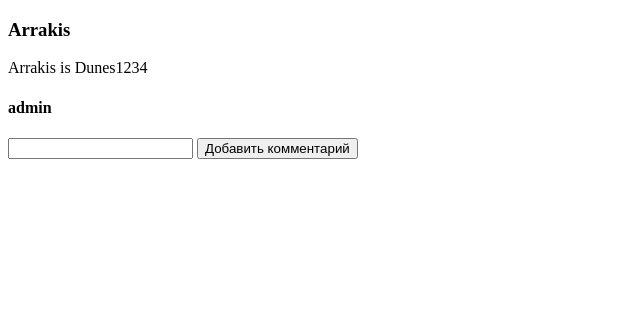
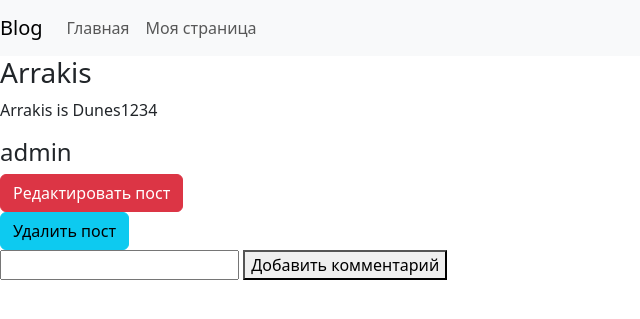
Before and after one commit to MansurAzimov/Arrakis-Network, a Django app: page /1 in a window 1280 px wide. Shown: the top 319 px of the page, without its empty margins (0-640 px from the left). Run offline with Django 4.2, Linux system fonts and the light colour scheme; a user stored in the database is signed in; data comes from the database, SQL or seed files in the repository; both versions use the stored data as it was after the commit.

Commit message:
add  post update/delete and navbar

```diff
--- a/posts/models.py
+++ b/posts/models.py
@@ -8,6 +8,9 @@ class Post (models.Model):
 
     def __str__(self) -> str:
         return self.title
+
+    def get_absolute_url(self):
+        return f'/{self.id}'
 
     class Meta:
         verbose_name = 'Пост'
--- a/posts/urls.py
+++ b/posts/urls.py
@@ -1,9 +1,11 @@
 from django.urls import path
-from posts.views import PostsListView,PostDetailView,PostCreateView,add_comment
+from posts.views import PostsListView,PostDetailView,PostCreateView,add_comment,PostUpdateView,PostDeleteView
 
 urlpatterns = [
     path('', PostsListView.as_view(), name = 'posts_list'),
     path('<int:pk>', PostDetailView.as_view(), name='post_detail'),
     path('post/new', PostCreateView.as_view(), name='new_post'),
-    path('<int:pk>', PostDetailView.as_view(), name='add_comment')
+    path('<int:pk>', add_comment, name='add_comment'),
+    path('<int:pk>/update', PostUpdateView.as_view(), name='post_update'),
+    path('<int:pk>/delete', PostDeleteView.as_view(), name='post_delete'),
 ]
--- a/posts/views.py
+++ b/posts/views.py
@@ -1,4 +1,4 @@
-from django.views.generic import ListView,DetailView,CreateView
+from django.views.generic import ListView,DetailView,CreateView,UpdateView,DeleteView
 from django.shortcuts import redirect
 from posts.models import Post,Comment
 
@@ -29,3 +29,15 @@ def add_comment(request):
     message = request.POST.form.get('message')
     comment = Comment(message=message, author=request.user)
     comment.save()
+    return request ('posts_detail')
+
+class PostUpdateView(UpdateView):
+    model = Post
+    template_name ='posts/post_update.html'
+
+    fields = ['title', 'body']
+
+class PostDeleteView(DeleteView):
+    model = Post
+    success_url='/'
+    template_name ='posts/post_delete.html'
--- a/templates/base.html
+++ b/templates/base.html
@@ -4,9 +4,26 @@
     <meta charset="UTF-8">
     <meta http-equiv="X-UA-Compatible" content="IE=edge">
     <meta name="viewport" content="width=device-width, initial-scale=1.0">
-    <title>Document</title>
+    <title>Blog</title>
+    <link href="https://cdn.jsdelivr.net/npm/bootstrap@5.3.0-alpha1/dist/css/bootstrap.min.css" rel="stylesheet" integrity="sha384-GLhlTQ8iRABdZLl6O3oVMWSktQOp6b7In1Zl3/Jr59b6EGGoI1aFkw7cmDA6j6gD" crossorigin="anonymous">
 </head>
 <body>
+    <nav class="navbar navbar-expand-lg navbar-light bg-light">
+        <a class="navbar-brand" href="{% url 'posts_list'%}">Blog</a>
+        <button class="navbar-toggler" type="button" data-toggle="collapse" data-target="#navbarNav" aria-controls="navbarNav" aria-expanded="false" aria-label="Toggle navigation">
+          <span class="navbar-toggler-icon"></span>
+        </button>
+        <div class="collapse navbar-collapse" id="navbarNav">
+          <ul class="navbar-nav">
+            <li class="nav-item active">
+              <a class="nav-link" href="{% url 'posts_list'%}">Главная <span class="sr-only"></span></a>
+            </li>
+            <li class="nav-item">
+              <a class="nav-link" href="#">Моя страница</a>
+            </li>
+          </ul>
+        </div>
+      </nav>
     {% block content %}
     {% endblock %}
 </body>
--- a/templates/posts/post_detail.html
+++ b/templates/posts/post_detail.html
@@ -4,6 +4,11 @@
 <h3>{{ post.title }}</h3>
 <p>{{ post.body }}</p>
 <h4>{{ post.author }}</h4>
+{% if user.is_authenticated%}
+    <a href="{% url 'post_update' post.pk %}" class="btn btn-danger">Редактировать пост</a>
+    <br>
+    <a href="{% url 'post_delete' post.pk %}" class="btn btn-info">Удалить пост</a>
+{% endif %}
 
 {% if user.is_authenticated %}
 <form action="add_comment" method="post">
```
Also changed, not shown: templates/posts/post_delete.html (added, +8 -0 lines), templates/posts/post_update.html (added, +9 -0 lines), db.sqlite3.
